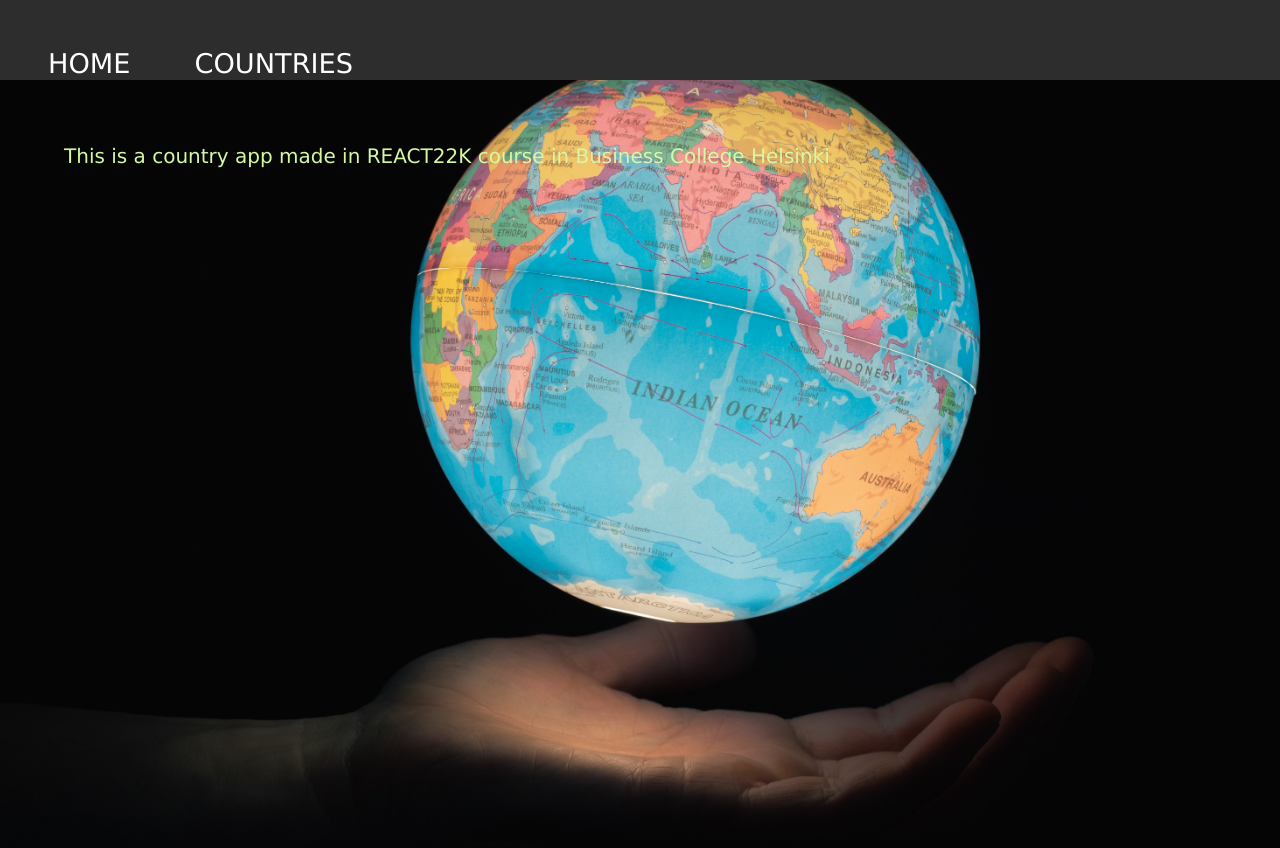
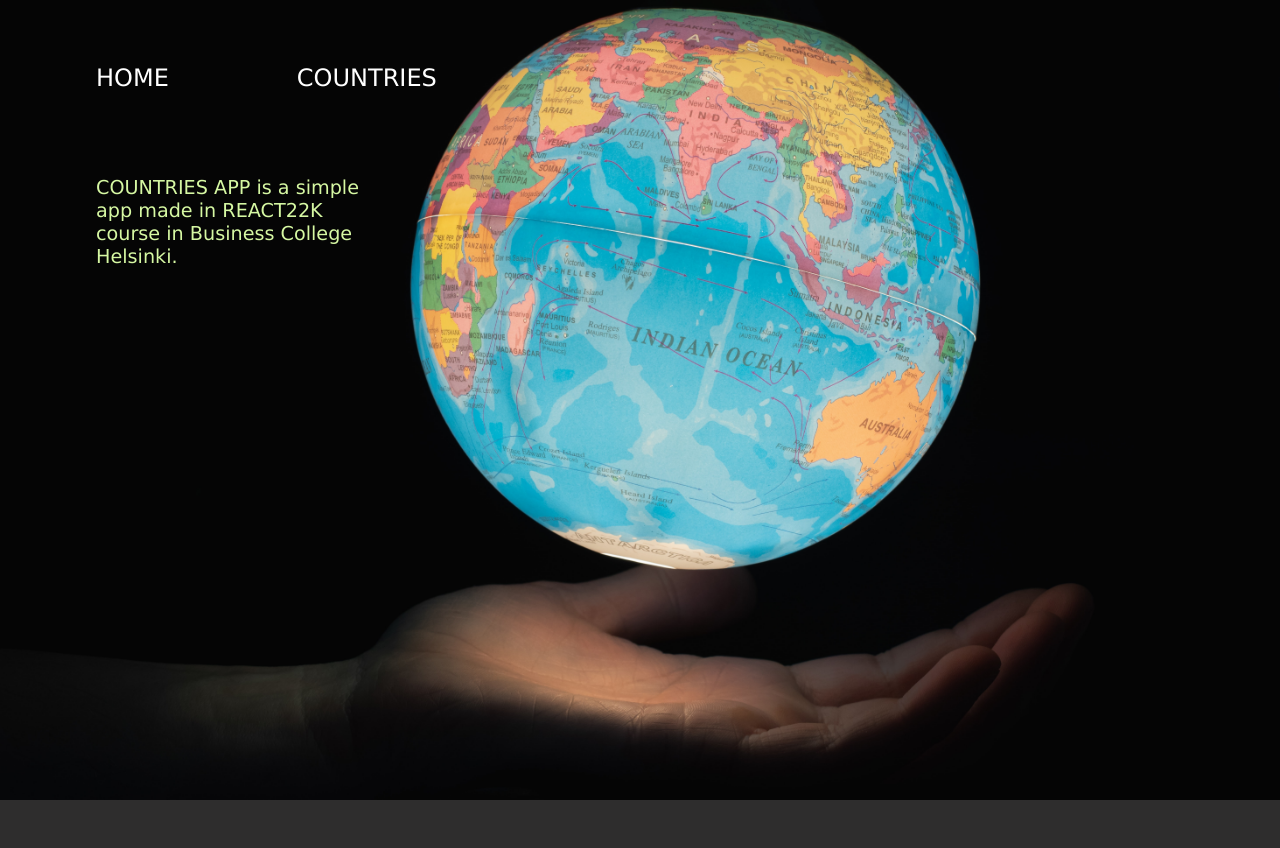
Before and after one commit to JennaKoski/countries-app, a React (Create React App) app: page / in a window 1280 px wide. Shown: the top 848 px of the page. After the commit the page ends 800 px from the top, so only its background shows below. Built offline with nearby package versions, Linux system fonts and the light colour scheme.

Commit message:
first objects coming in from API

```diff
--- a/package.json
+++ b/package.json
@@ -6,6 +6,7 @@
     "@testing-library/jest-dom": "^5.16.5",
     "@testing-library/react": "^13.3.0",
     "@testing-library/user-event": "^13.5.0",
+    "axios": "^0.27.2",
     "react": "^18.2.0",
     "react-dom": "^18.2.0",
     "react-router-dom": "^6.3.0",
--- a/src/components/Countries/Countries.jsx
+++ b/src/components/Countries/Countries.jsx
@@ -1,7 +1,44 @@
 import React from "react";
+import { useState } from "react";
+import CountryCard from "../CountryCard/CountryCard";
+import axios from "axios";
+import { useEffect } from "react";
 
 const Countries = () => {
-  return <div>This is where countries come</div>;
+  const [countries, setCountries] = useState([]);
+  const [loading, setLoading] = useState(false);
+
+  useEffect(() => {
+    axios
+      .get("https://restcountries.com/v3.1/all")
+      .catch((error) => {
+        console.log(error);
+      })
+      .then((res) => {
+        setCountries(res.data);
+        setLoading(false);
+      });
+  }, []);
+
+  if (loading) {
+    return <p>Loading</p>;
+  }
+
+  console.log(countries);
+
+  return (
+    <div>
+      {countries.map((country) => {
+        return (
+          <CountryCard
+            key={country.name.official}
+            official={country.name.official}
+            languages={country.languages}
+          />
+        );
+      })}
+    </div>
+  );
 };
 
 export default Countries;
--- /dev/null
+++ b/src/components/CountryCard/CountryCard.jsx
@@ -0,0 +1,35 @@
+import React from "react";
+import classes from "./CountryCard.module.css";
+
+const CountryCard = ({
+  name,
+  official,
+  languages,
+  currencies,
+  population,
+  flag,
+}) => {
+  return (
+    <div className={classes.card}>
+      <img className="card_flag" src={flag} alt={name} />
+      <div>
+        <div>Language(s)</div>
+        <div>
+          {Object.values(languages || {}).map((value, i) => (
+            <span key={i}>{(i ? ", " : "") + value}</span>
+          ))}
+        </div>
+      </div>
+      <div>
+        <div>Currency(s)</div>
+        <div>
+          {Object.values(currencies || {}).map((value, i) => (
+            <span key={i}>{(i ? ", " : "") + value.name} </span>
+          ))}
+        </div>
+      </div>
+    </div>
+  );
+};
+
+export default CountryCard;
--- a/src/components/Home/Home.jsx
+++ b/src/components/Home/Home.jsx
@@ -4,7 +4,10 @@ import classes from "./Home.module.css";
 const Home = () => {
   return (
     <div className={classes.homepage}>
-      This is a country app made in REACT22K course in Business College Helsinki
+      <p className={classes.description}>
+        COUNTRIES APP is a simple app made in REACT22K course in Business
+        College Helsinki.
+      </p>
     </div>
   );
 };
--- a/src/components/Home/Home.module.css
+++ b/src/components/Home/Home.module.css
@@ -1,10 +1,11 @@
 .homepage {
   padding: 4rem;
-  height: 100vh;
+  height: 90vh;
   color: rgb(214, 248, 163);
-  font-size: 1.25rem;
-  background-image: url("../../assets/images/greg-rosenke-GOWz0zTf_vY-unsplash.jpg");
-  background-repeat: no-repeat;
-  background-position: right;
-  background-size: cover;
+  font-size: 1.2rem;
 }
+
+.description {
+  width: 25%;
+  margin: 2rem;
+}
--- a/src/components/Nav/Nav.module.css
+++ b/src/components/Nav/Nav.module.css
@@ -2,15 +2,19 @@
   list-style-type: none;
   display: flex;
   align-items: center;
-  padding: 1rem;
+  padding: 2rem;
 }
 
 .links {
-  margin: 2rem;
+  margin: 2rem 4rem;
+}
+
+.links:hover {
+  text-shadow: white 0 0 5px;
 }
 
 a {
   color: white;
   text-decoration: none;
-  font-size: 1.7rem;
+  font-size: 1.5rem;
 }
--- a/src/index.css
+++ b/src/index.css
@@ -8,4 +8,9 @@ body {
   font-family: Verdana, Geneva, Tahoma, sans-serif;
   background-color: rgb(46, 45, 45);
   color: white;
+  /* background-image: url("../../assets/images/greg-rosenke-GOWz0zTf_vY-unsplash.jpg"); */
+  background-image: url("./assets/images/greg-rosenke-GOWz0zTf_vY-unsplash.jpg");
+  background-repeat: no-repeat;
+  /* background-position: right; */
+  background-size: cover;
 }
```
Also changed, not shown: src/components/CountryCard/CountryCard.module.css (added), 1 other file (tests, documents, lock files or other folders).
